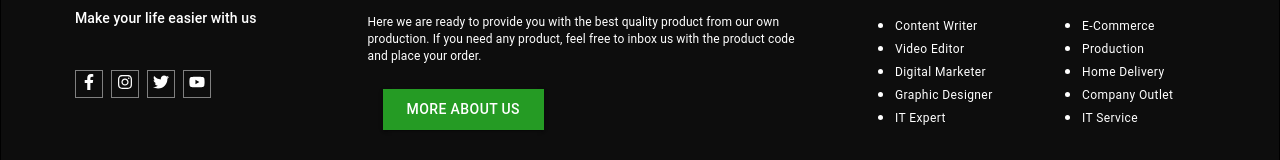
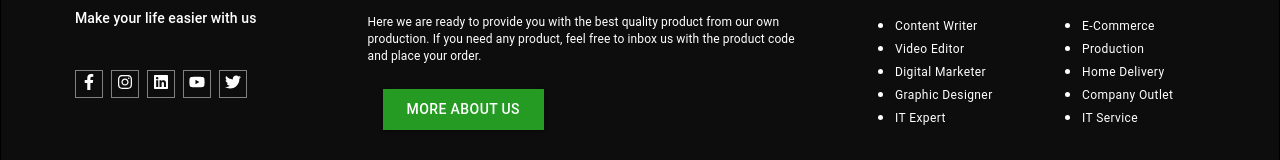
Before and after one commit to Rakibul-Hasan-max/Matricolive, a React (Create React App) app: page / in a window 1280 px wide. Shown: the part 3184-3344 px from the top of the page. Built offline with nearby package versions, Linux system fonts and the light colour scheme.

Commit message:
link add

```diff
--- a/src/Pages/Components/Footer/Footer.js
+++ b/src/Pages/Components/Footer/Footer.js
@@ -1,6 +1,12 @@
-import { Button, Container, Grid, Typography } from "@mui/material";
+import { Button, Container, Grid, Link, Typography } from "@mui/material";
 import { Box } from "@mui/system";
-import { FaFacebookF, FaInstagram, FaTwitter, FaYoutube } from "react-icons/fa";
+import {
+  FaFacebookF,
+  FaInstagram,
+  FaLinkedin,
+  FaTwitter,
+  FaYoutube
+} from "react-icons/fa";
 import { NavLink, useLocation } from "react-router-dom";
 import logo from "../../../images/logo.png";
 import "./Footer.css";
@@ -37,18 +43,81 @@ const Footer = () => {
                     Make your life easier with us
                   </Typography>
                   <Box sx={{ display: "flex", mt: 5, color: "#fff" }}>
-                    <Box className="footer-icon" sx={{marginRight: 1, border: "1px solid gray", padding: "3px 5px"}}>
+                    <Link
+                      href="https://www.facebook.com/matricolive"
+                      color="inherit"
+                    >
+                      <Box
+                        className="footer-icon"
+                        sx={{
+                          marginRight: 1,
+                          border: "1px solid gray",
+                          padding: "3px 5px",
+                        }}
+                      >
                         <FaFacebookF />
                       </Box>
-                    <Box className="footer-icon" sx={{marginRight: 1, border: "1px solid gray", padding: "3px 5px"}}>
+                    </Link>
+                    <Link
+                      href="https://www.instagram.com/matricolive/"
+                      color="inherit"
+                    >
+                      <Box
+                        className="footer-icon"
+                        sx={{
+                          marginRight: 1,
+                          border: "1px solid gray",
+                          padding: "3px 5px",
+                        }}
+                      >
                         <FaInstagram />
                       </Box>
-                    <Box className="footer-icon" sx={{marginRight: 1, border: "1px solid gray", padding: "3px 5px"}}>
+                    </Link>
+                    <Link
+                      href="https://www.linkedin.com/company/matricolive/"
+                      color="inherit"
+                    >
+                      <Box
+                        className="footer-icon"
+                        sx={{
+                          marginRight: 1,
+                          border: "1px solid gray",
+                          padding: "3px 5px",
+                        }}
+                      >
+                        <FaLinkedin />
+                      </Box>
+                    </Link>
+                    <Link
+                      href="https://www.youtube.com/@matricolive"
+                      color="inherit"
+                    >
+                      <Box
+                        className="footer-icon"
+                        sx={{
+                          marginRight: 1,
+                          border: "1px solid gray",
+                          padding: "3px 5px",
+                        }}
+                      >
+                        <FaYoutube />
+                      </Box>
+                    </Link>
+                    <Link
+                      href="https://twitter.com/rakibul_h4041"
+                      color="inherit"
+                    >
+                      <Box
+                        className="footer-icon"
+                        sx={{
+                          marginRight: 1,
+                          border: "1px solid gray",
+                          padding: "3px 5px",
+                        }}
+                      >
                         <FaTwitter />
                       </Box>
-                    <Box className="footer-icon" sx={{marginRight: 1, border: "1px solid gray", padding: "3px 5px"}}>
-                      <FaYoutube />
-                    </Box>
+                    </Link>
                   </Box>
                 </Box>
               </Box>
@@ -57,7 +126,10 @@ const Footer = () => {
               <Typography variant="h6" sx={{ fontSize: 25, textAlign: "left" }}>
                 About Us
               </Typography>
-              <Typography variant="body2" sx={{ my: 3, textAlign: "left", fontSize: 12 }}>
+              <Typography
+                variant="body2"
+                sx={{ my: 3, textAlign: "left", fontSize: 12 }}
+              >
                 Here we are ready to provide you with the best quality product
                 from our own production. If you need any product, feel free to
                 inbox us with the product code and place your order.
```
Lines whose indentation alone changed are shown as unchanged.
